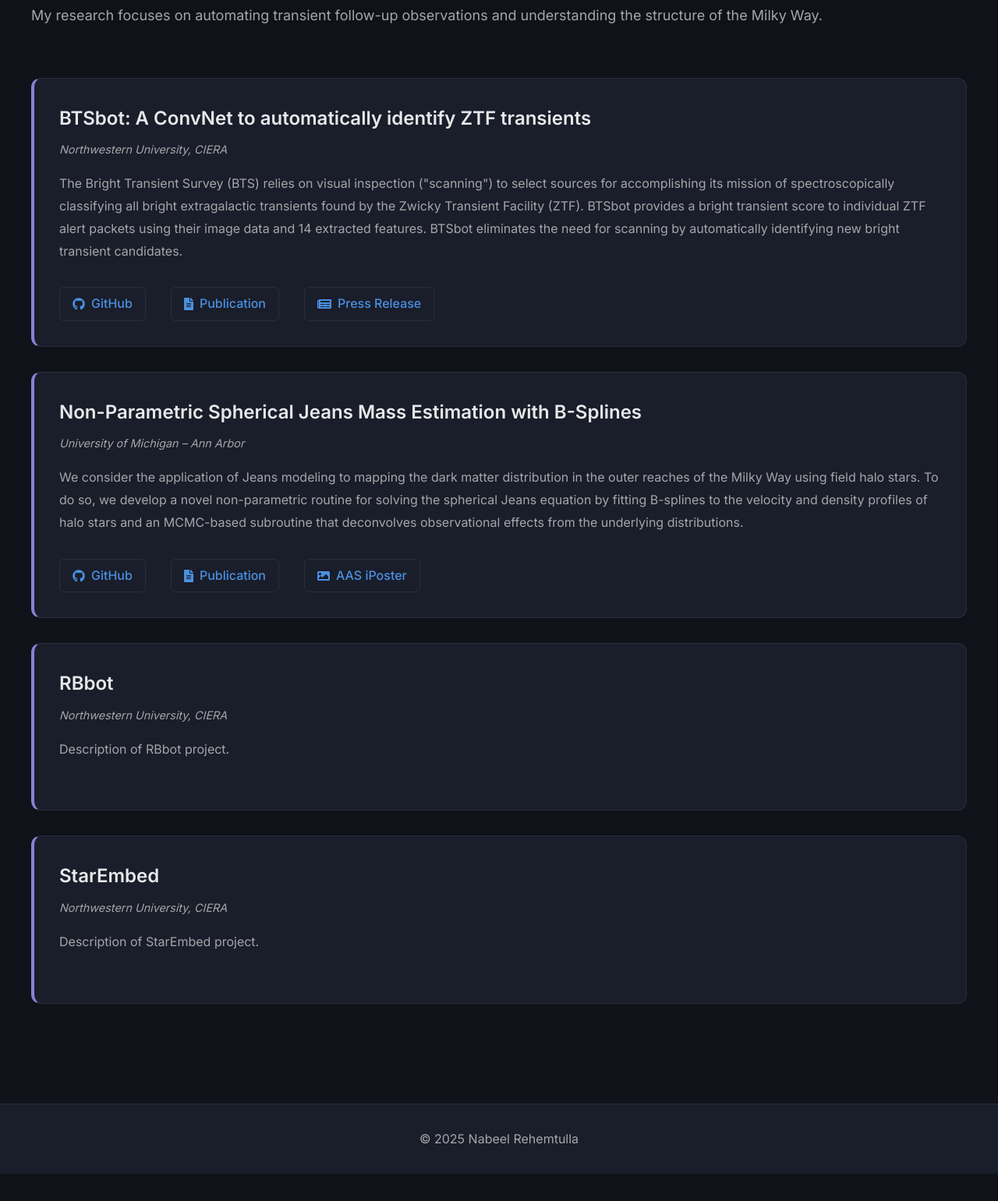
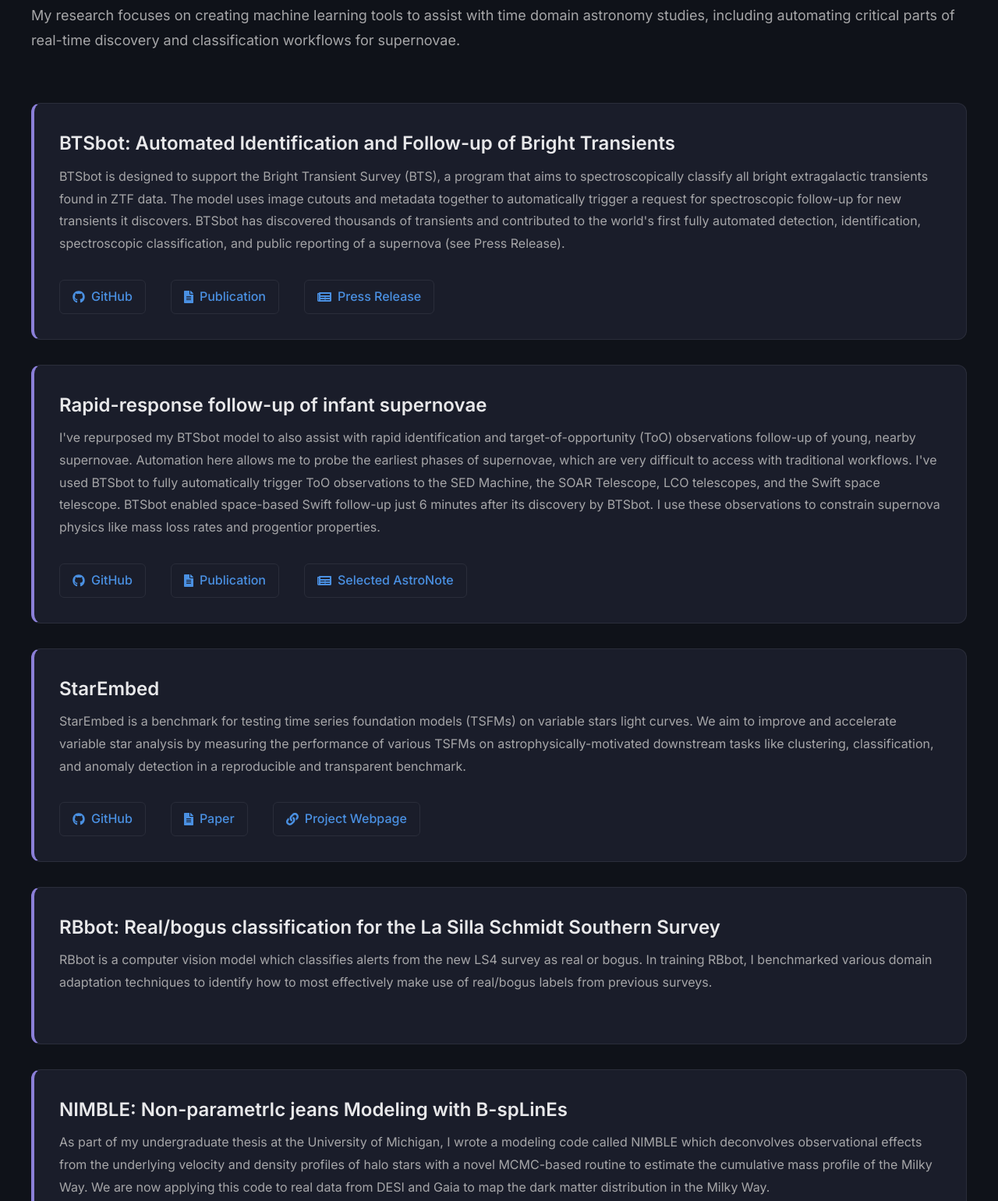
Before and after one commit to nabeelre/nabeelre.github.io, a plain HTML site: page research.html in a window 1280 px wide. Shown: the part 236-1777 px from the top of the page at 78% size. Before the commit the page ends 1742 px from the top, so only its background shows below. Drawn offline with nearby package versions, Linux system fonts and the light colour scheme.

Commit message:
updating text on all pages

```diff
--- a/research.html
+++ b/research.html
@@ -72,24 +72,25 @@
             <div class="container">
                 <h1>Research</h1>
                 <p class="section-intro">
-                    My research focuses on automating transient follow-up observations and understanding the structure of the Milky Way.
+                    My research focuses on creating machine learning tools to assist with time domain astronomy studies,
+                    including automating critical parts of real-time discovery and classification workflows for supernovae.
                 </p>
 
                 <div class="research-item">
-                    <h3>BTSbot: A ConvNet to automatically identify ZTF transients</h3>
-                    <p class="research-meta">Northwestern University, CIERA</p>
+                    <h3>BTSbot: Automated Identification and Follow-up of Bright Transients</h3>
                     <p>
-                        The Bright Transient Survey (BTS) relies on visual inspection ("scanning") to select sources
-                        for accomplishing its mission of spectroscopically classifying all bright extragalactic transients
-                        found by the Zwicky Transient Facility (ZTF). BTSbot provides a bright transient score to individual
-                        ZTF alert packets using their image data and 14 extracted features. BTSbot eliminates the need for
-                        scanning by automatically identifying new bright transient candidates.
+                        BTSbot is designed to support the Bright Transient Survey (BTS), a program that aims to spectroscopically
+                        classify all bright extragalactic transients found in ZTF data.
+                        The model uses image cutouts and metadata together to automatically trigger a request for spectroscopic follow-up for
+                        new transients it discovers. BTSbot has discovered thousands of transients and contributed to the
+                        world's first fully automated detection, identification, spectroscopic classification,
+                        and public reporting of a supernova (see Press Release).
                     </p>
                     <div class="research-links">
                         <a href="https://github.com/nabeelre/BTSbot" target="_blank">
                             <i class="fab fa-github"></i> GitHub
                         </a>
-                        <a href="https://ui.adsabs.harvard.edu/abs/2024arXiv240115167R/abstract" target="_blank">
+                        <a href="https://ui.adsabs.harvard.edu/abs/2024ApJ...972....7R/abstract" target="_blank">
                             <i class="fas fa-file-alt"></i> Publication
                         </a>
                         <a href="https://news.northwestern.edu/stories/2023/10/first-supernova-detected-confirmed-classified-and-shared-by-ai/" target="_blank">
@@ -99,14 +100,67 @@
                 </div>
 
                 <div class="research-item">
-                    <h3>Non-Parametric Spherical Jeans Mass Estimation with B-Splines</h3>
-                    <p class="research-meta">University of Michigan – Ann Arbor</p>
+                    <h3>Rapid-response follow-up of infant supernovae</h3>
                     <p>
-                        We consider the application of Jeans modeling to mapping the dark matter distribution in the
-                        outer reaches of the Milky Way using field halo stars. To do so, we develop a novel
-                        non-parametric routine for solving the spherical Jeans equation by fitting B-splines to the
-                        velocity and density profiles of halo stars and an MCMC-based subroutine that deconvolves
-                        observational effects from the underlying distributions.
+                        I've repurposed my BTSbot model to also assist with rapid identification and target-of-opportunity (ToO) observations
+                        follow-up of young, nearby supernovae. Automation here allows me to probe the earliest phases of supernovae, which are
+                        very difficult to access with traditional workflows. I've used BTSbot to fully automatically trigger ToO observations
+                        to the SED Machine, the SOAR Telescope, LCO telescopes, and the Swift space telescope. BTSbot enabled space-based Swift
+                        follow-up just 6 minutes after its discovery by BTSbot. I use these observations to constrain supernova physics like
+                        mass loss rates and progentior properties.
+                    </p>
+                    <div class="research-links">
+                        <a href="https://github.com/nabeelre/BTSbot-nearby-utils" target="_blank">
+                            <i class="fab fa-github"></i> GitHub
+                        </a>
+                        <a href="https://ui.adsabs.harvard.edu/abs/2025ApJ...985..241R/abstract" target="_blank">
+                            <i class="fas fa-file-alt"></i> Publication
+                        </a>
+                        <a href="https://www.wis-tns.org/astronotes/astronote/2025-209" target="_blank">
+                            <i class="fas fa-newspaper"></i> Selected AstroNote
+                        </a>
+                    </div>
+                </div>
+
+                <div class="research-item">
+                    <h3>StarEmbed</h3>
+                    <p>
+                    StarEmbed is a benchmark for testing time series foundation models (TSFMs) on variable stars light curves.
+                    We aim to improve and accelerate variable star analysis by measuring the performance of various TSFMs on
+                    astrophysically-motivated downstream tasks like clustering, classification, and anomaly detection in a
+                    reproducible and transparent benchmark.
+                    </p>
+                    <div class="research-links">
+                        <a href="https://github.com/skai-institute/StarEmbed" target="_blank">
+                            <i class="fab fa-github"></i> GitHub
+                        </a>
+                        <a href="https://ui.adsabs.harvard.edu/abs/2025arXiv251006200L/abstract" target="_blank">
+                            <i class="fas fa-file-alt"></i> Paper
+                        </a>
+                        <a href="https://hibb-bb.github.io/star-embed.github.io/" target="_blank">
+                            <i class="fas fa-link"></i> Project Webpage
+                        </a>
+                    </div>
+                </div>
+
+                <div class="research-item">
+                    <h3>RBbot: Real/bogus classification for the La Silla Schmidt Southern Survey</h3>
+                    <p>
+                        RBbot is a computer vision model which classifies alerts from the new LS4 survey as real or bogus.
+                        In training RBbot, I benchmarked various domain adaptation techniques to identify how to most
+                        effectively make use of real/bogus labels from previous surveys.
+                    </p>
+                    <div class="research-links">
+                    </div>
+                </div>
+
+                <div class="research-item">
+                    <h3>NIMBLE: Non-parametrIc jeans Modeling with B-spLinEs</h3>
+                    <p>
+                        As part of my undergraduate thesis at the University of Michigan, I wrote a modeling code called NIMBLE which deconvolves observational effects
+                        from the underlying velocity and density profiles of halo stars with a novel MCMC-based routine to
+                        estimate the cumulative mass profile of the Milky Way. We are now applying this code to real data
+                        from DESI and Gaia to map the dark matter distribution in the Milky Way.
                     </p>
                     <div class="research-links">
                         <a href="https://github.com/nabeelre/NIMBLE" target="_blank">
@@ -115,29 +169,6 @@
                         <a href="https://ui.adsabs.harvard.edu/abs/2022MNRAS.tmp..438R/abstract" target="_blank">
                             <i class="fas fa-file-alt"></i> Publication
                         </a>
-                        <a href="https://aas237-aas.ipostersessions.com/Default.aspx?s=14-2E-85-57-B7-AA-BB-94-75-7D-43-D4-26-0B-79-CB" target="_blank">
-                            <i class="fas fa-image"></i> AAS iPoster
-                        </a>
-                    </div>
-                </div>
-
-                <div class="research-item">
-                    <h3>RBbot</h3>
-                    <p class="research-meta">Northwestern University, CIERA</p>
-                    <p>
-                        Description of RBbot project.
-                    </p>
-                    <div class="research-links">
-                    </div>
-                </div>
-
-                <div class="research-item">
-                    <h3>StarEmbed</h3>
-                    <p class="research-meta">Northwestern University, CIERA</p>
-                    <p>
-                        Description of StarEmbed project.
-                    </p>
-                    <div class="research-links">
                     </div>
                 </div>
 
```
Also changed, not shown: index.html (+7 -6 lines), visualization.html (+11 -6 lines).
